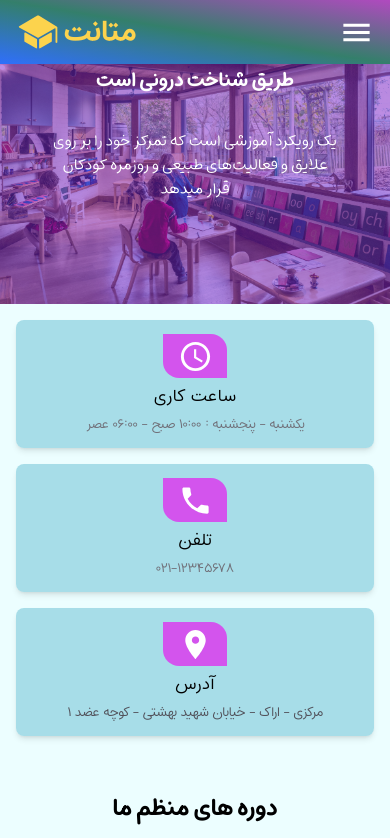
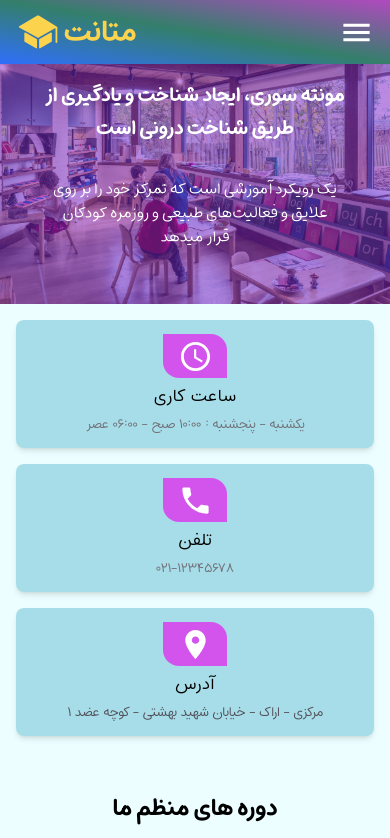
Before and after one commit to theotherali/metanatSchool, a React (Create React App) app: page / in a window 390 px wide. Shown: the top 838 px of the page. Built offline with nearby package versions, Linux system fonts and the light colour scheme.

Commit message:
fixed bug

```diff
--- a/package.json
+++ b/package.json
@@ -44,6 +44,7 @@
     ]
   },
   "devDependencies": {
+    "autoprefixer": "^10.4.20",
     "tailwindcss": "^3.4.10"
   }
 }
--- a/src/components/classes/ClassesComponent.js
+++ b/src/components/classes/ClassesComponent.js
@@ -70,8 +70,8 @@ function ClassesComponent() {
                     className="w-full h-full"
                     alt={classes.alt}
                   />
-                  <div className="w-full h-full absolute flex-center top-[350px] group-hover:top-0  transition-all duration-300 text-white bg-gradient-to-t from-purple-700/70 to-purple-700/0">
-                    <h3 className="font-MikhakWoff2one text-2xl font-bold mt-60">
+                  <div className="w-full h-full flex justify-center items-end absolute top-[350px] group-hover:top-0  transition-all duration-300 text-white bg-gradient-to-t from-purple-700/70 to-purple-700/0">
+                    <h3 className="font-MikhakWoff2one text-xl font-bold mb-5 text-center">
                       {classes.desc}
                     </h3>
                   </div>
--- a/src/components/slider/SlickSliderHome.js
+++ b/src/components/slider/SlickSliderHome.js
@@ -35,7 +35,7 @@ function SlickSliderHome() {
 
       <div className="flex-center absolute top-8 xs:top-16 md:top-[40%] w-full">
         <div className="font-MikhakWoff2one w-4/5 text-center text-white font-bold">
-          <h2 className="text-xl/relaxed xs:text-2xl/relaxed sm:text-4xl/relaxed lg:text-5xl/tight xl:text-6xl/tight ">
+          <h2 className="mt-12 md:mt-0 text-xl/relaxed xs:text-2xl/relaxed sm:text-4xl/relaxed lg:text-5xl/tight">
             مونته‌ سوری، ایجاد شناخت و یادگیری از طریق شناخت درونی است
           </h2>
           <p className="font-normal xs:text-lg md:text-xl/8 lg:text-2xl/10 mt-8 xs:mt-14 mx-auto w-72 xs:w-80 sm:w-[450px] md:w-[600px] lg:w-[650px]">
```
Also changed, not shown: 1 other file (tests, documents, lock files or other folders).
